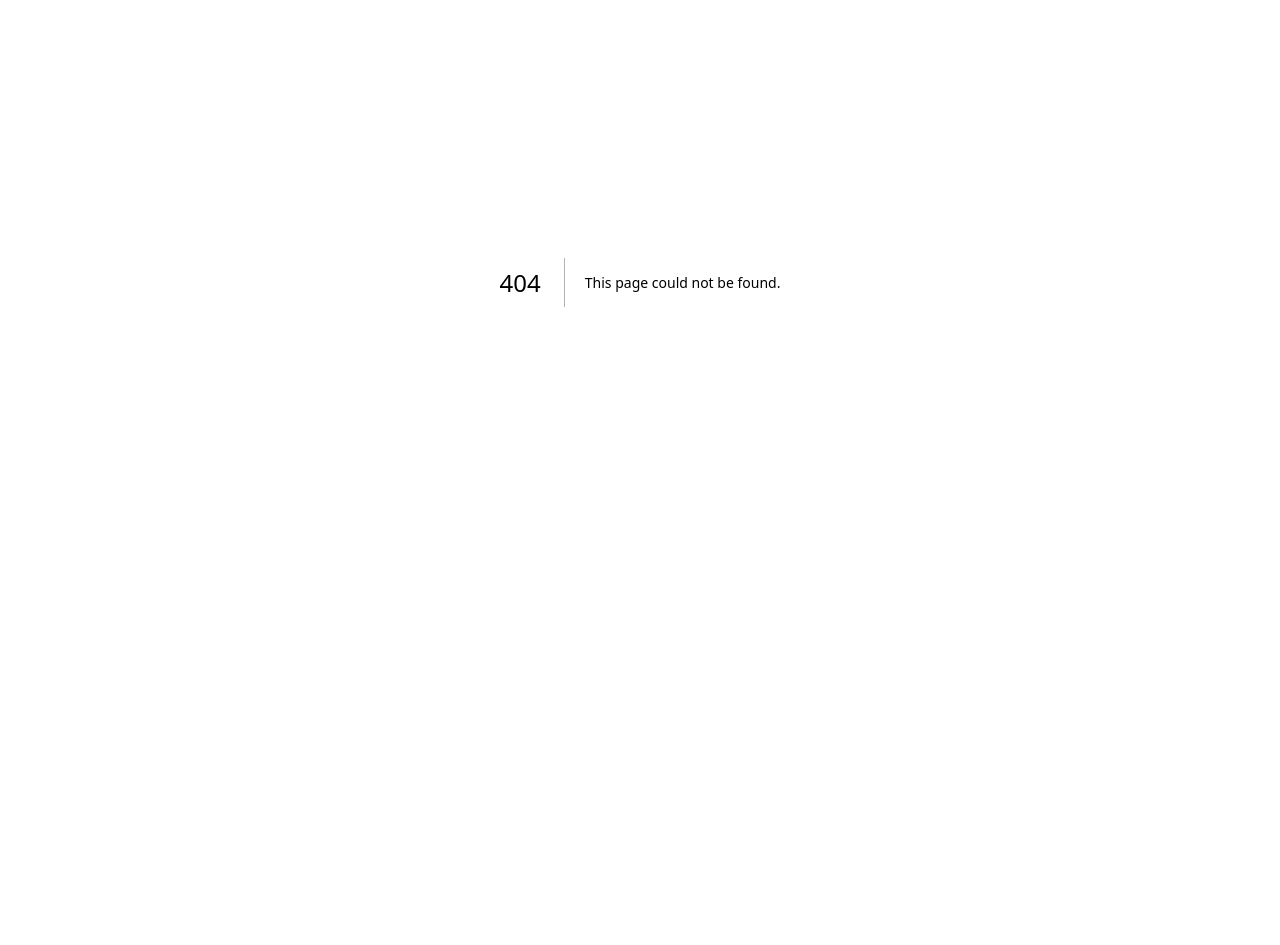
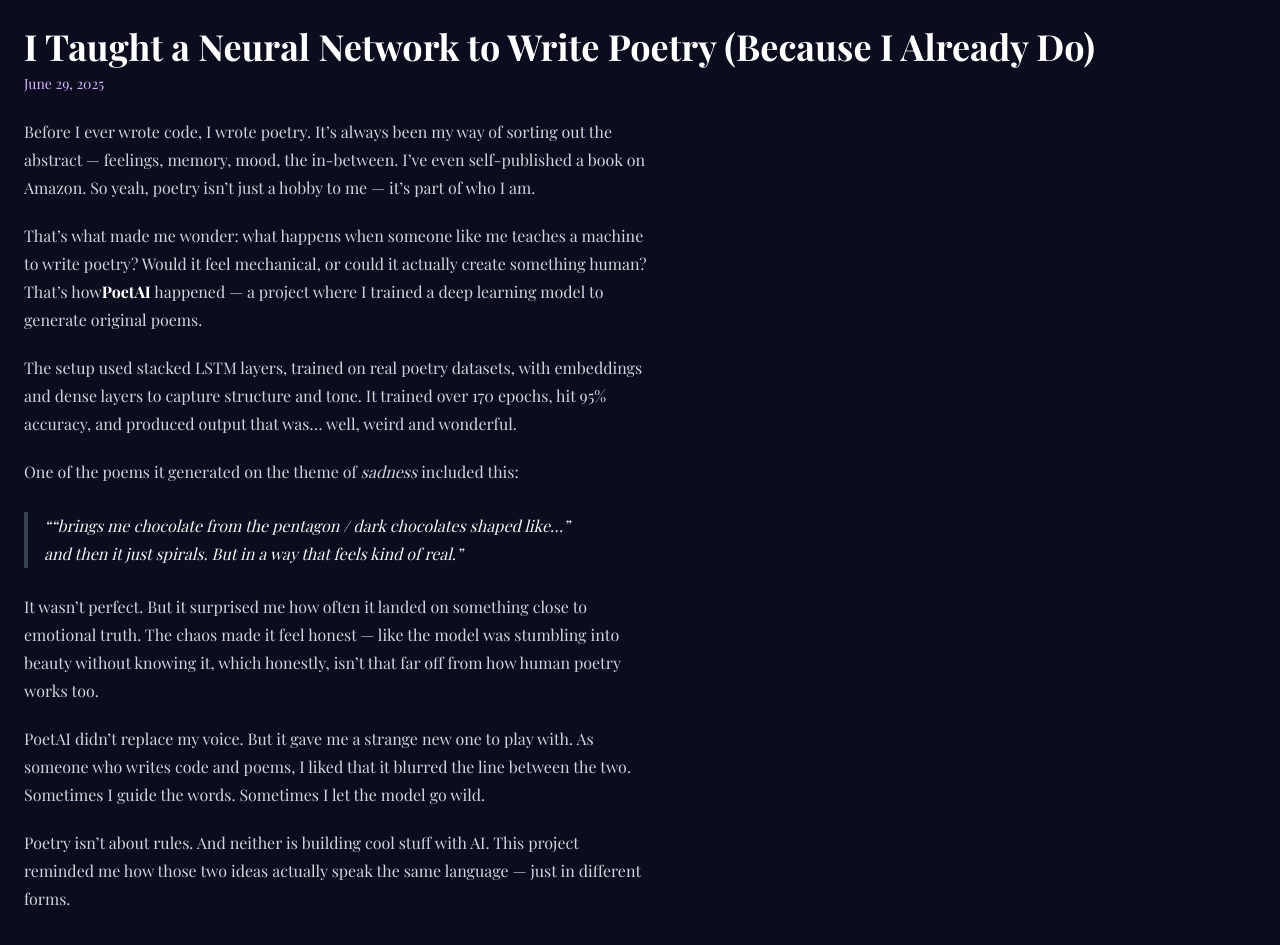
Before and after one commit to codebylexis/lexisierfeld-portfolio, a Next.js app: page /blog/third-post in a window 1280 px wide. Before the commit this address had no page. Shown: the part 183-1128 px from the top of the page. Before the commit the page ends 865 px from the top, so only its background shows below. Built offline with nearby package versions, Linux system fonts and the light colour scheme.

Commit message:
Added blog post

```diff
--- a/app/blog/page.tsx
+++ b/app/blog/page.tsx
@@ -14,12 +14,12 @@ export default function Blog() {
             <h2 className="text-xl font-semibold text-pink-200 mb-2">
               The Strange Joy of Inspecting Random Websites
             </h2>
-            <p className="text-sm text-purple-300 mb-1">🗓️ June 28, 2025</p>
+            <p className="text-sm text-purple-300 mb-1">🗓️ June 23, 2025</p>
             <p className="text-gray-300 mb-4">
               A small habit that makes me weirdly happy.
             </p>
             <Link
-              href="/blog/fifth-post"
+              href="/blog/second-post"
               className="inline-block bg-pink-500 text-white text-sm px-4 py-2 rounded-lg hover:bg-pink-600 transition"
             >
               Read Post
@@ -31,7 +31,7 @@ export default function Blog() {
             <h2 className="text-xl font-semibold text-pink-200 mb-2">
               I Built My Blog Without Slugs, MDX, or Headaches
             </h2>
-            <p className="text-sm text-purple-300 mb-1">🗓️ June 25, 2025</p>
+            <p className="text-sm text-purple-300 mb-1">🗓️ June 17, 2025</p>
             <p className="text-gray-300 mb-4">
               Simplifying my blog setup in Next.js 15 — no slugs, no MDX, just working.
             </p>
@@ -42,6 +42,15 @@ export default function Blog() {
               Read Post
             </Link>
           </div>
+
+          <li className="bg-white/10 p-6 rounded-xl">
+  <Link href="/blog/third-post" className="text-pink-200 text-2xl font-semibold">
+    I Taught a Neural Network to Write Poetry
+  </Link>
+  <p className="text-purple-300 text-sm">June 29, 2025</p>
+  <p className="text-gray-300">When a poet trains a machine to write like one.</p>
+</li>
+
         </div>
       </div>
     </main>
--- /dev/null
+++ b/app/blog/third-post/page.tsx
@@ -0,0 +1,63 @@
+'use client';
+
+export default function ThirdPost() {
+  return (
+    <main className="min-h-screen bg-[#0b0c1d] text-white px-6 py-24">
+      <button onClick={() => history.back()} className="mb-6 text-pink-300 underline">
+        ← Back
+      </button>
+      <h1 className="text-4xl font-bold mb-2">
+        I Taught a Neural Network to Write Poetry (Because I Already Do)
+      </h1>
+      <p className="text-sm text-purple-300 mb-6">June 29, 2025</p>
+      <article className="prose prose-invert">
+        <p>
+          Before I ever wrote code, I wrote poetry. It’s always been my way of sorting out the
+          abstract — feelings, memory, mood, the in-between. I’ve even self-published a book on
+          Amazon. So yeah, poetry isn’t just a hobby to me — it’s part of who I am.
+        </p>
+
+        <p>
+          That’s what made me wonder: what happens when someone like me teaches a machine to write
+          poetry? Would it feel mechanical, or could it actually create something human? That’s how
+          <strong>PoetAI</strong> happened — a project where I trained a deep learning model to
+          generate original poems.
+        </p>
+
+        <p>
+          The setup used stacked LSTM layers, trained on real poetry datasets, with embeddings and
+          dense layers to capture structure and tone. It trained over 170 epochs, hit 95% accuracy,
+          and produced output that was… well, weird and wonderful.
+        </p>
+
+        <p>
+          One of the poems it generated on the theme of <em>sadness</em> included this:
+        </p>
+
+        <blockquote>
+          <p>
+            “brings me chocolate from the pentagon / dark chocolates shaped like…”<br />
+            and then it just spirals. But in a way that feels kind of real.
+          </p>
+        </blockquote>
+
+        <p>
+          It wasn’t perfect. But it surprised me how often it landed on something close to
+          emotional truth. The chaos made it feel honest — like the model was stumbling into beauty
+          without knowing it, which honestly, isn’t that far off from how human poetry works too.
+        </p>
+
+        <p>
+          PoetAI didn’t replace my voice. But it gave me a strange new one to play with. As someone
+          who writes code and poems, I liked that it blurred the line between the two. Sometimes I
+          guide the words. Sometimes I let the model go wild.
+        </p>
+
+        <p>
+          Poetry isn’t about rules. And neither is building cool stuff with AI. This project reminded
+          me how those two ideas actually speak the same language — just in different forms.
+        </p>
+      </article>
+    </main>
+  );
+}
```
